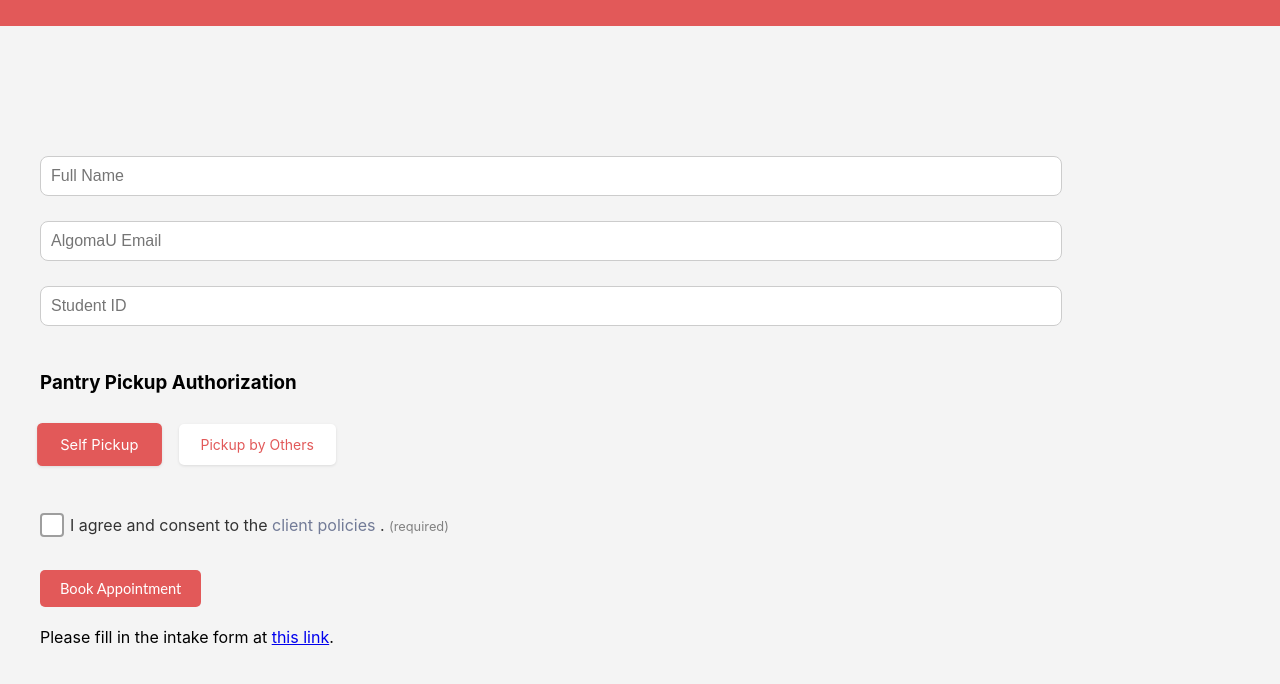
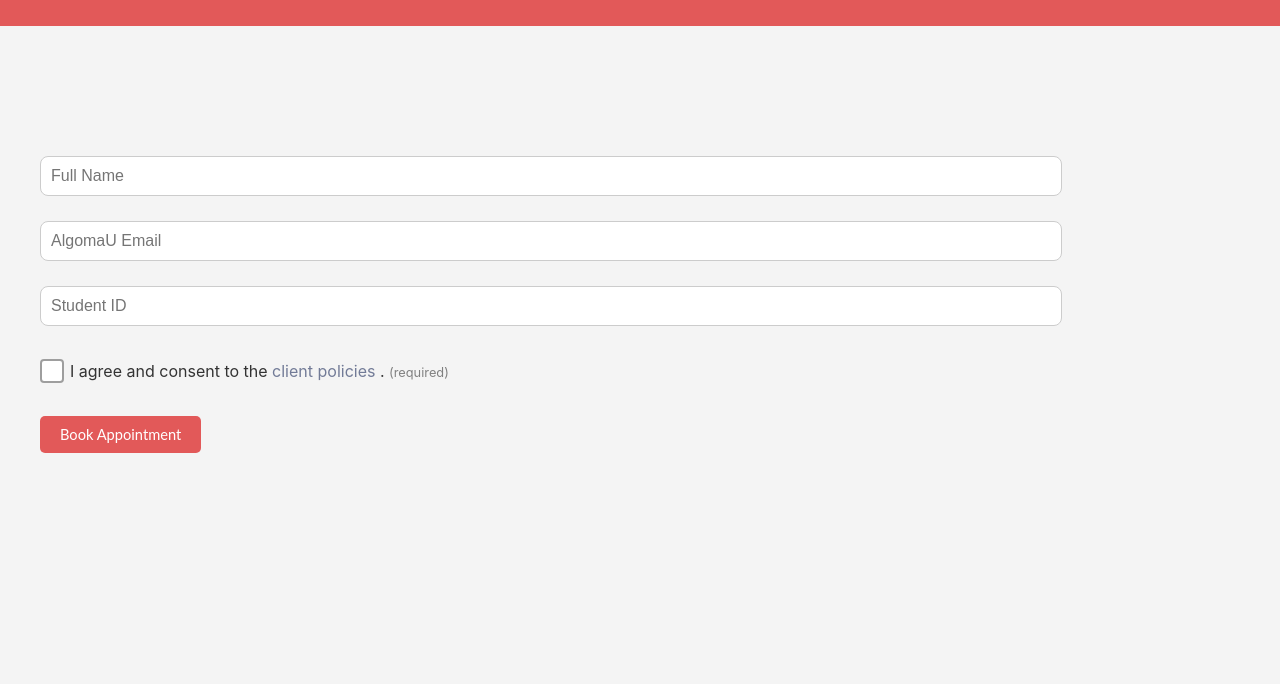
Before and after one commit to badr21k/Library-room-booking, a plain HTML site: page index.html in a window 1280 px wide. Shown: the part 214-898 px from the top of the page. After the commit the page ends 800 px from the top, so only its background shows below. Drawn offline with Linux system fonts and the light colour scheme.

Commit message:
Update index.html

```diff
--- a/index.html
+++ b/index.html
@@ -448,20 +448,12 @@
         <input type="text" id="fullName" placeholder="Full Name" required minlength="3">
         <input type="email" id="email" placeholder="AlgomaU Email" pattern=".+@algomau\.ca$" required>
         <input type="text" id="studentId" placeholder="Student ID" pattern="\d{9}" required>
-        <div id="appointmentAccessibility" style="text-align:center; margin-top:20px;">
-            <h3 style="margin-bottom:30px; color:#000000; text-align: left;">Pantry Pickup Authorization</h3>
-            <div class="radio-container">
-                <input type="radio" name="accessibility" value="No" id="cannotBeTaken" class="radio-input" checked>
-                <label for="cannotBeTaken">Self Pickup</label>
-                <input type="radio" name="accessibility" value="Yes" id="canBeTaken" class="radio-input">
-                <label for="canBeTaken">Pickup by Others</label>
-            </div>
-        </div>
+
        <div class="consent-container">
             <input type="checkbox" id="consentCheckbox" name="consent" required>
             <label for="consentCheckebox">
                 I agree and consent to the
-                <a href="https://docs.google.com/document/d/1KMs9AWojWsot269Hy8nzu_XE_jKKOfZOCrL1Ba0evJ0/edit" style="color: #727b97; text-decoration: none;">
+                <a href="#" style="color: #727b97; text-decoration: none;">
                     client policies
                 </a>.
                 <span style="font-size: 0.8em; color: gray;"> (required)</span>
@@ -471,9 +463,6 @@
 
         <button type="submit" id="bookAppointmentButton" style="display: block; margin: 0;">Book Appointment</button>
 
-        <div id="intakeFormLink" style="margin-top: 20px; text-align: left; color: #000000;">
-            <p>Please fill in the intake form at <a href="https://sites.google.com/ausu82.ca/food-pantry-appointments/intake-form?authuser=0" target="_blank">this link</a>.</p>
-        </div>
     </form>
     <div id="noAvailableSlotsMessage" style="display: none; text-align: center; color: #000000; margin-top: 20px;">
         <p>All appointments are booked for that particular day. Please select another day or check back later.</p>
```
